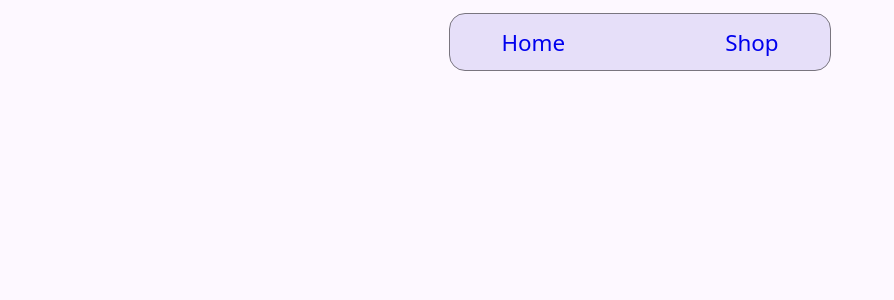
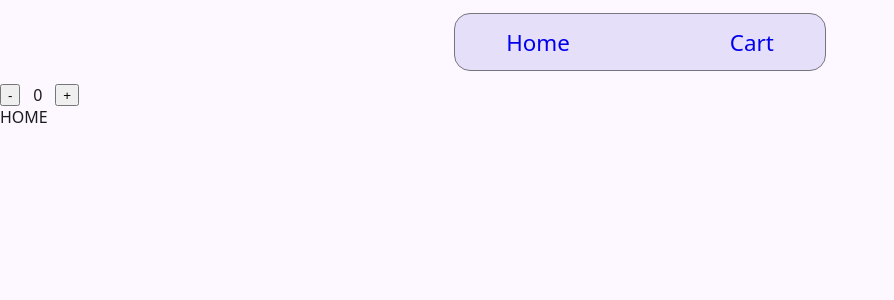
Before and after one commit to ajayfoo/odin-shopping-cart, a React (Vite) app: page / in a window 1280 px wide. Shown: the top 300 px of the page, without its empty margins (0-894 px from the left). Built offline with nearby package versions, Linux system fonts and the light colour scheme.

Commit message:
feat: add routing for home and shop(cart).

```diff
--- a/package.json
+++ b/package.json
@@ -14,7 +14,8 @@
     "@testing-library/user-event": "^14.5.2",
     "prop-types": "^15.8.1",
     "react": "^18.3.1",
-    "react-dom": "^18.3.1"
+    "react-dom": "^18.3.1",
+    "react-router-dom": "^6.24.1"
   },
   "devDependencies": {
     "@testing-library/jest-dom": "^6.4.6",
--- a/src/App.jsx
+++ b/src/App.jsx
@@ -1,9 +1,11 @@
+import { Outlet } from "react-router-dom";
 import MainNavbar from "./components/MainNavbar/MainNavbar";
 
 function App() {
   return (
     <>
       <MainNavbar />
+      <Outlet />
     </>
   );
 }
--- /dev/null
+++ b/src/ErrorPage.jsx
@@ -0,0 +1,6 @@
+import { useRouteError } from "react-router-dom";
+import classes from "./ErrorPage.module.css";
+export default function ErrorPage() {
+  const error = useRouteError();
+  return <p className={classes.error}>{error.statusText || error.message}</p>;
+}
--- /dev/null
+++ b/src/ErrorPage.module.css
@@ -0,0 +1,4 @@
+.error {
+  max-width: fit-content;
+  margin: auto;
+}
--- /dev/null
+++ b/src/components/Cart/Cart.jsx
@@ -0,0 +1,3 @@
+export default function Cart() {
+  return <p>Cart</p>;
+}
--- a/src/components/Counter/Counter.jsx
+++ b/src/components/Counter/Counter.jsx
@@ -1,16 +1,19 @@
 import PropTypes from "prop-types";
+import classes from "./Counter.module.css";
 
 const Counter = ({ count, onIncrement, onDecrement }) => {
   return (
-    <>
+    <div className={classes.counter}>
       <button aria-label="decrement" onClick={onDecrement}>
         -
       </button>
-      <p aria-label={count + " item(s)"}>{count}</p>
+      <p aria-live="polite" aria-label={count + " item(s)"}>
+        {count}
+      </p>
       <button aria-label="increment" onClick={onIncrement}>
         +
       </button>
-    </>
+    </div>
   );
 };
 
--- /dev/null
+++ b/src/components/Counter/Counter.module.css
@@ -0,0 +1,4 @@
+.counter {
+  display: flex;
+  gap: var(--small-gap);
+}
--- a/src/components/Home/Home.jsx
+++ b/src/components/Home/Home.jsx
@@ -1 +1,10 @@
-export default function Home() {}
+import ProductCard from "../ProductCard/ProductCard";
+
+export default function Home() {
+  return (
+    <>
+      <ProductCard />
+      <p>HOME</p>
+    </>
+  );
+}
--- a/src/components/MainNavbar/MainNavbar.jsx
+++ b/src/components/MainNavbar/MainNavbar.jsx
@@ -1,10 +1,11 @@
+import { Link } from "react-router-dom";
 import classes from "./MainNavbar.module.css";
 
 export default function MainNavbar() {
   return (
     <nav className={classes["main-nav"]}>
-      <a href="/">Home</a>
-      <a href="shop">Shop</a>
+      <Link to="/">Home</Link>
+      <Link to="cart">Cart</Link>
     </nav>
   );
 }
--- a/src/main.jsx
+++ b/src/main.jsx
@@ -2,9 +2,25 @@ import React from "react";
 import ReactDOM from "react-dom/client";
 import App from "./App.jsx";
 import "./main.css";
+import { createBrowserRouter, RouterProvider } from "react-router-dom";
+import ErrorPage from "./ErrorPage.jsx";
+import Cart from "./components/Cart/Cart.jsx";
+import Home from "./components/Home/Home.jsx";
+
+const router = createBrowserRouter([
+  {
+    path: "/",
+    element: <App />,
+    errorElement: <ErrorPage />,
+    children: [
+      { path: "/", element: <Home /> },
+      { path: "cart", element: <Cart /> },
+    ],
+  },
+]);
 
 ReactDOM.createRoot(document.getElementById("root")).render(
   <React.StrictMode>
-    <App />
+    <RouterProvider router={router} />
   </React.StrictMode>
 );
```
Also changed, not shown: 2 other files (tests, documents, lock files or other folders).
